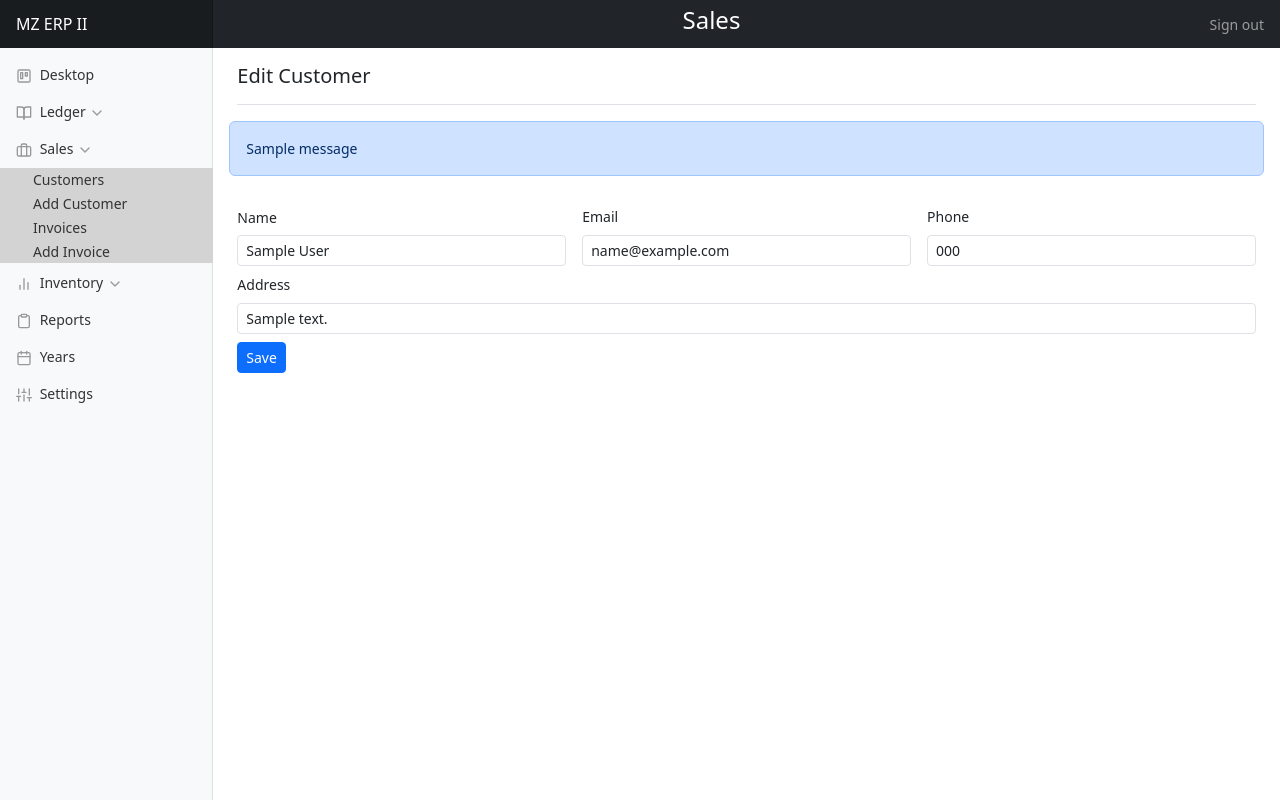
After one commit to SohailSal/mzerp2, a Django app: page /sales/customer_edit/1 in a window 1280 px wide. The commit adds this page. Run offline with Django 5.2, Linux system fonts and the light colour scheme; tables that the repository leaves empty hold one stand-in row (values such as "Sample post"); one stand-in notice (Sample message) is shown; some libraries are stand-ins or nearby versions.

Commit message:
update customers

```diff
--- a/ledger/templates/ledger/categories.html
+++ b/ledger/templates/ledger/categories.html
@@ -33,7 +33,7 @@
         <td>{{ category.parent }}</td>
         <td>
           <div class="row row-cols-lg-auto">
-            <a href="/category_edit/{{category.id}}" class="btn btn-outline-secondary btn-sm">Update</a>
+            <a href="{% url 'ledger:category_edit' category.id %}" class="btn btn-outline-secondary btn-sm">Update</a>
             <form action="{% url 'ledger:category_delete' category.id %}" method="post" class="">
               {% csrf_token %}
               <input type="submit" value="Delete" class="btn btn-outline-danger btn-sm"/>
--- a/ledger/urls.py
+++ b/ledger/urls.py
@@ -11,6 +11,8 @@ urlpatterns = [
     path("categories", views.categories, name="categories"),
 	path('category_add',views.category_add,name='category_add'),
     path('category_post', views.category_post, name='category_post'),
+    path('category_edit/<int:id>', views.category_edit, name='category_edit'),
+    path('category_edit_post', views.category_edit_post, name='category_edit_post'),
     path('category_delete/<int:id>', views.category_delete, name='category_delete'),
     path("accounts", views.accounts, name="accounts"),
 	path('account_add',views.account_add,name='account_add'),
--- /dev/null
+++ b/sales/templates/sales/customer_edit.html
@@ -0,0 +1,40 @@
+{% extends "base/base.html" %}
+{% block title %} Edit Customer {% endblock %}
+{% block mainhead %} Sales {% endblock %}
+{% block subhead %} Edit Customer {% endblock %}
+{% block content %}
+
+<form action="{% url 'sales:customer_edit_post' %}" method="post" class="row gx-3 gy-2 align-items-end" >
+{% csrf_token %}
+
+{% if messages %}
+<div class="alert alert-primary" role="alert">
+    {% for message in messages %}
+    {{ message }}
+    {% endfor %}
+</div>
+{% endif %}
+
+    <input name="id" value="{{customer.id}}" hidden>
+    <div class="col-sm-4">
+        <label for="name" class="col-form-label">Name</label>
+        <input type="text" class="form-control form-control-sm" id="name" value="{{customer.name}}" name="name">
+    </div>
+    <div class="col-sm-4">
+        <label for="email" class="form-label">Email</label>
+        <input type="email" class="form-control form-control-sm" id="email" value="{{customer.email}}" name="email">
+    </div>
+    <div class="col-sm-4">
+        <label for="phone" class="form-label">Phone</label>
+        <input type="text" class="form-control form-control-sm" id="phone" value="{{customer.phone}}" name="phone">
+    </div>
+    <div class="col-12">
+        <label for="address" class="form-label">Address</label>
+        <input type="textarea" class="form-control form-control-sm" id="address" value="{{customer.address}}" name="address">
+    </div>
+    <div class="col-sm-12">
+        <button type="submit" class="btn btn-sm btn-primary">Save</button>
+    </div>
+</form>
+
+{% endblock %}
--- a/sales/templates/sales/customers.html
+++ b/sales/templates/sales/customers.html
@@ -33,7 +33,7 @@
         <td>{{ customer.phone }}</td>
         <td>
           <div class="row row-cols-lg-auto">
-            <a href="/customer_edit/{{customer.id}}" class="btn btn-outline-secondary btn-sm">Update</a>
+            <a href="{% url 'sales:customer_edit' customer.id %}" class="btn btn-outline-secondary btn-sm">Update</a>
             <form action="{% url 'sales:customer_delete' customer.pk %}" method="post" class="">
               {% csrf_token %}
               <input type="submit" value="Delete" class="btn btn-outline-danger btn-sm"/>
--- a/sales/urls.py
+++ b/sales/urls.py
@@ -7,6 +7,8 @@ urlpatterns = [
     path("customers", views.customers, name="customers"),
 	path('customer_add',views.customer_add,name='customer_add'),
     path('customer_post', views.customer_post, name='customer_post'),
+    path('customer_edit/<int:id>', views.customer_edit, name='customer_edit'),
+    path('customer_edit_post', views.customer_edit_post, name='customer_edit_post'),
     path('customer_delete/<int:id>', views.customer_delete, name='customer_delete'),
     path("invoices", views.invoices, name="invoices"),
 	path('invoice_add',views.invoice_add,name='invoice_add'),
--- a/sales/views.py
+++ b/sales/views.py
@@ -43,6 +43,23 @@ def customer_post(request):
 		return JsonResponse({'errors':e.message_dict}, safe=False)
 
 	return JsonResponse({'messages':{'success':'The customer saved!'}}, safe=False)
+
+def customer_edit(request,id):
+	customer = get_object_or_404(Customer, pk=id)
+	return render(request, 'sales/customer_edit.html', context={"customer":customer})
+
+def customer_edit_post(request):
+	customer = get_object_or_404(Customer, pk=request.POST['id'])
+	account = get_object_or_404(Account, pk=customer.account.id)
+	customer.name = request.POST['name']
+	customer.email = request.POST['email']
+	customer.phone = request.POST['phone']
+	customer.address = request.POST['address']
+	account.name = request.POST['name']
+	customer.save()
+	account.save()
+	messages.success(request, 'The customer has been updated successfully.')
+	return HttpResponseRedirect(reverse('sales:customers'))
 
 def customer_delete(request,id):
 	customer = get_object_or_404(Customer, pk=id)
```
Also changed, not shown: ledger/templates/ledger/category_edit.html (added, +28 -0 lines), ledger/utils.py (+15 -15 lines), ledger/views.py (+11 -0 lines).
